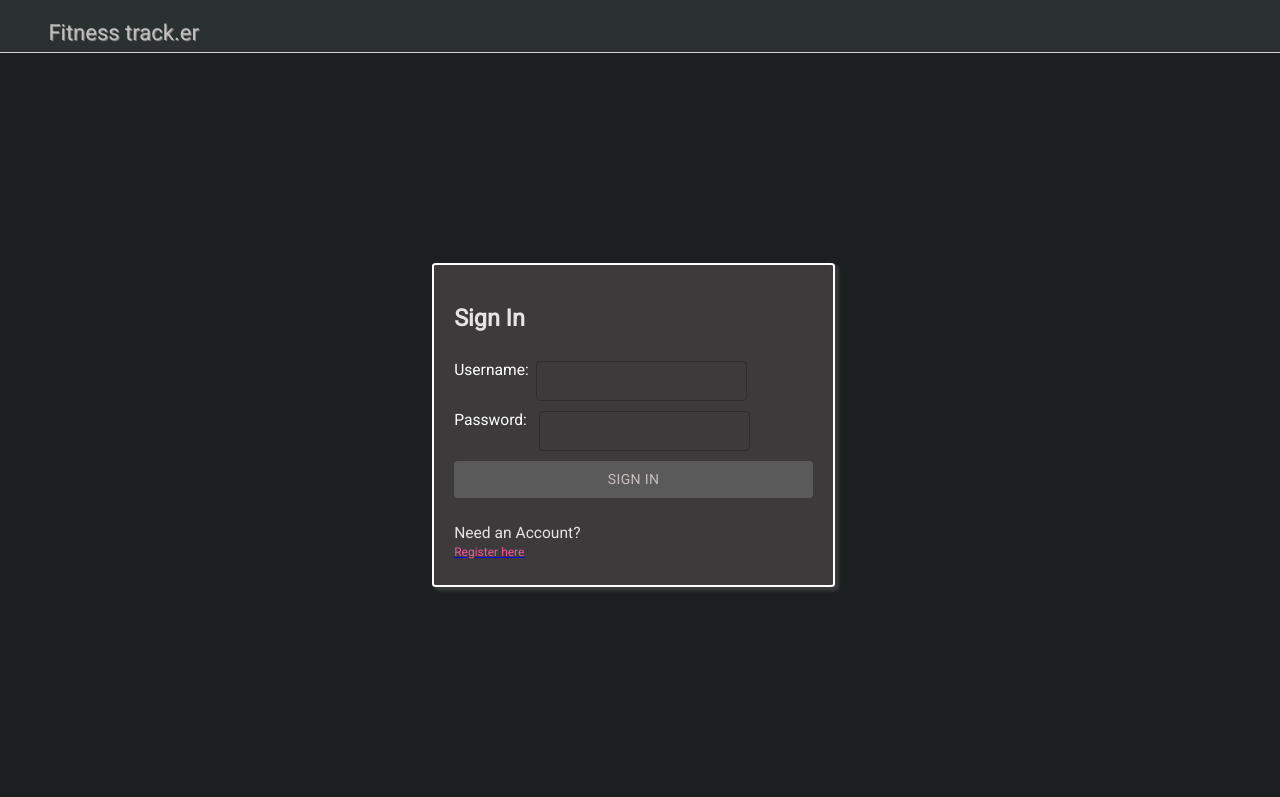
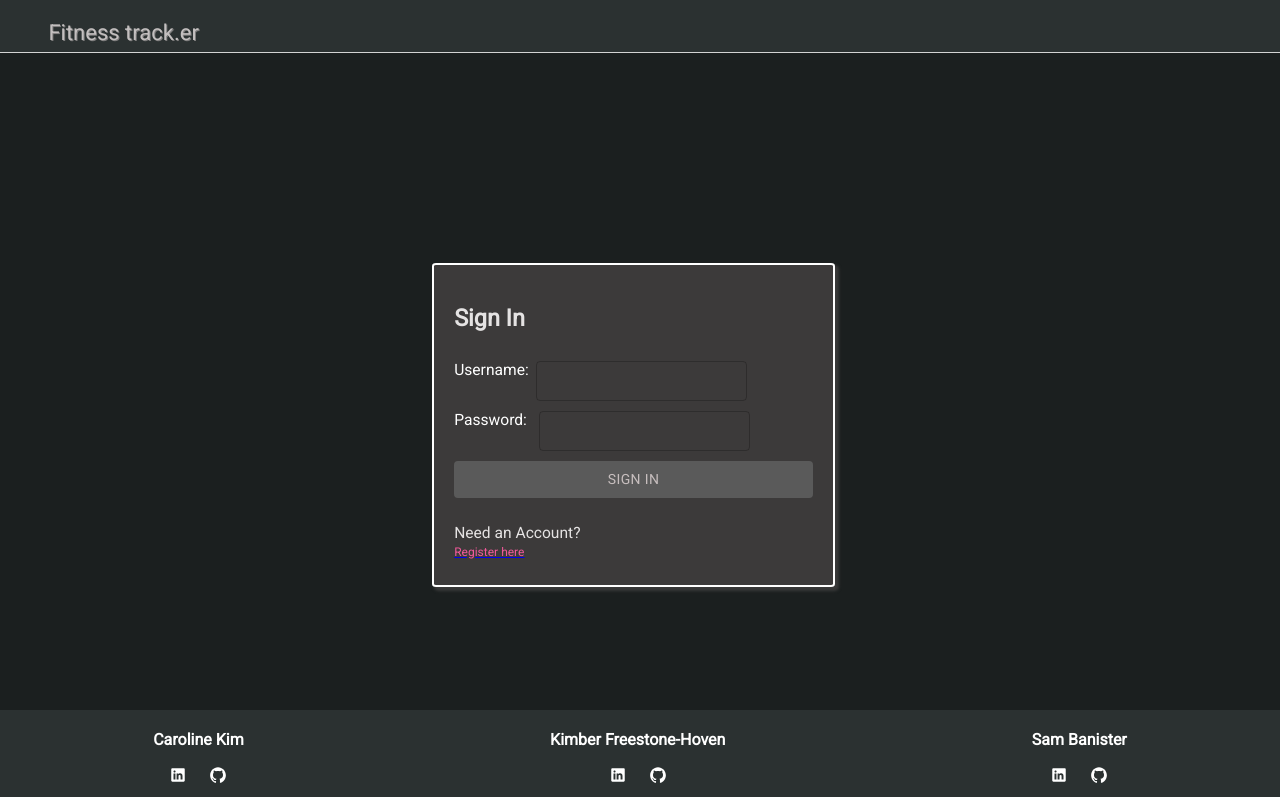
Before and after one commit to Samson343/fitnesstrackerfrontend, a React (Create React App) app in the folder frontend/: page /login in a window 1280 px wide. Shown: the top 797 px of the page. Built offline with nearby package versions, Linux system fonts and the light colour scheme.

Commit message:
footer css

```diff
--- a/frontend/src/components/Footer.module.css
+++ b/frontend/src/components/Footer.module.css
@@ -0,0 +1,35 @@
+.footer {
+    position: fixed;
+    bottom: 0;
+    flex-shrink: 0;
+    display: flex;
+    justify-content: space-around;
+    align-items: center;
+    background-color: rgb(43, 49, 49);
+    color: white;
+    height: 90px;
+    width: 100%;
+    font-size: 16px;
+}
+
+.developer {
+    display: flex;
+    flex-direction: column;
+    align-items: center;
+    margin-bottom: -15px;
+}
+
+.icons {
+    display: flex;
+    justify-content: space-around;
+    width: 80px;
+    margin-top: -15px;
+}
+
+.icons a {
+    display: flex;
+    justify-content: center;
+    align-items: center;
+    width: 40px;
+    height: 40px;
+}
```
